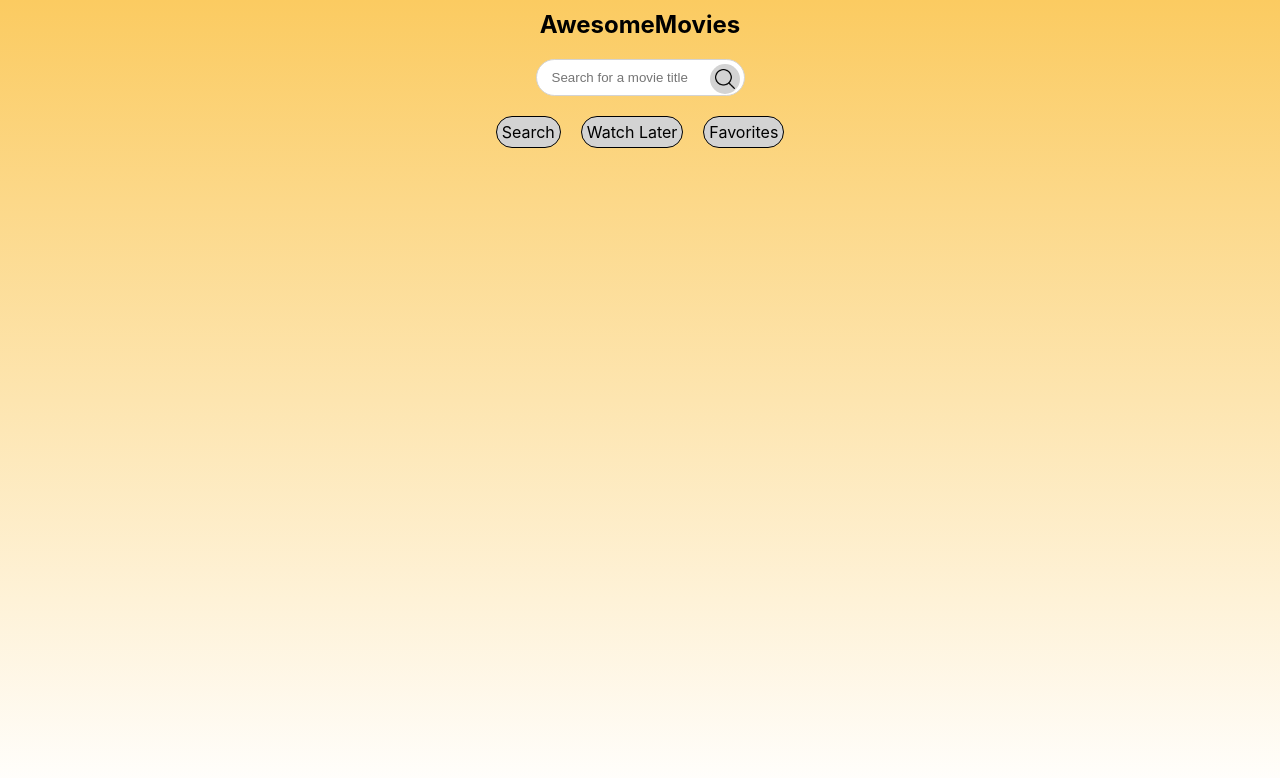
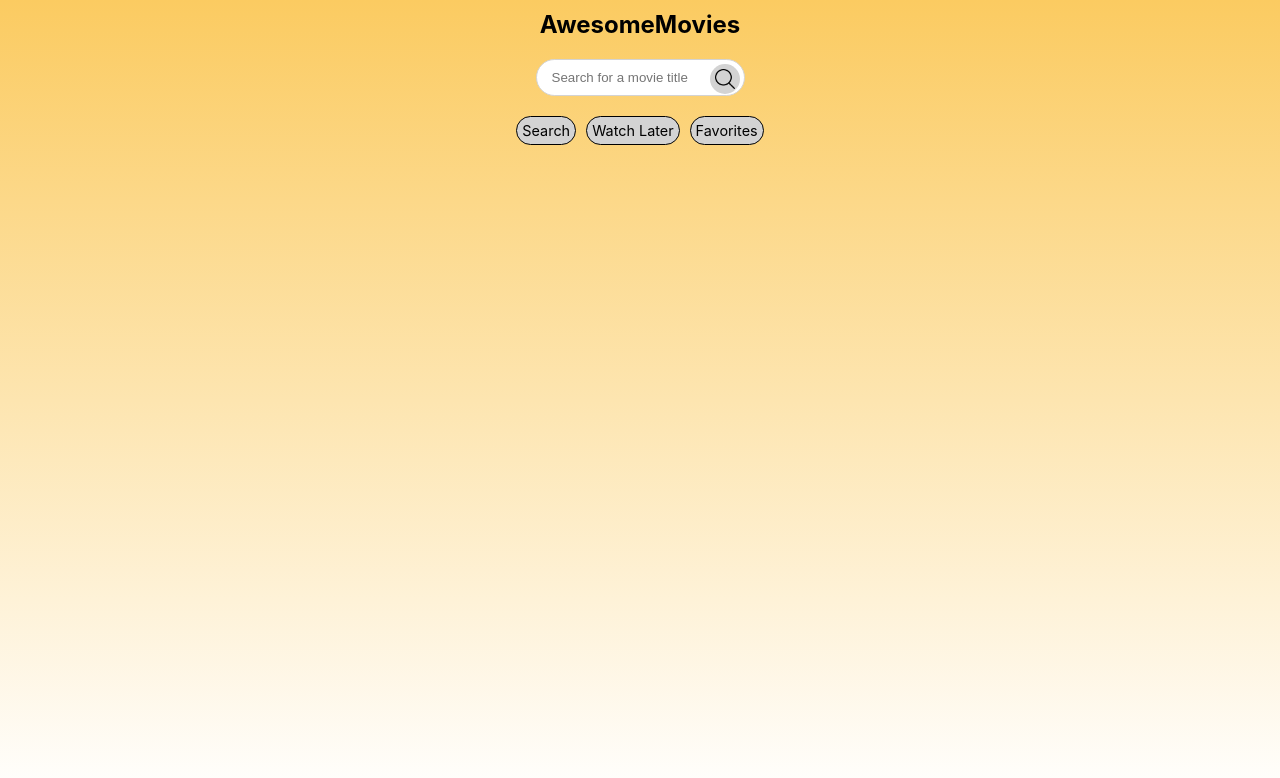
Before and after one commit to robdll/awesome-movies, a React (Create React App) app: page / in a window 1280 px wide. Shown: the top 778 px of the page. Built offline with nearby package versions, Linux system fonts and the light colour scheme.

Commit message:
minor style update

```diff
--- a/src/components/Tabs/Tabs.module.scss
+++ b/src/components/Tabs/Tabs.module.scss
@@ -8,10 +8,11 @@
 }
 
 .tab {
-  margin: 0 10px;
+  margin: 0 5px;
   background: lightgray;
   padding: 5px;
   border: 1px solid black;
   border-radius: 25px;
   cursor: pointer;
+  font-size: .9rem;
 }
```
